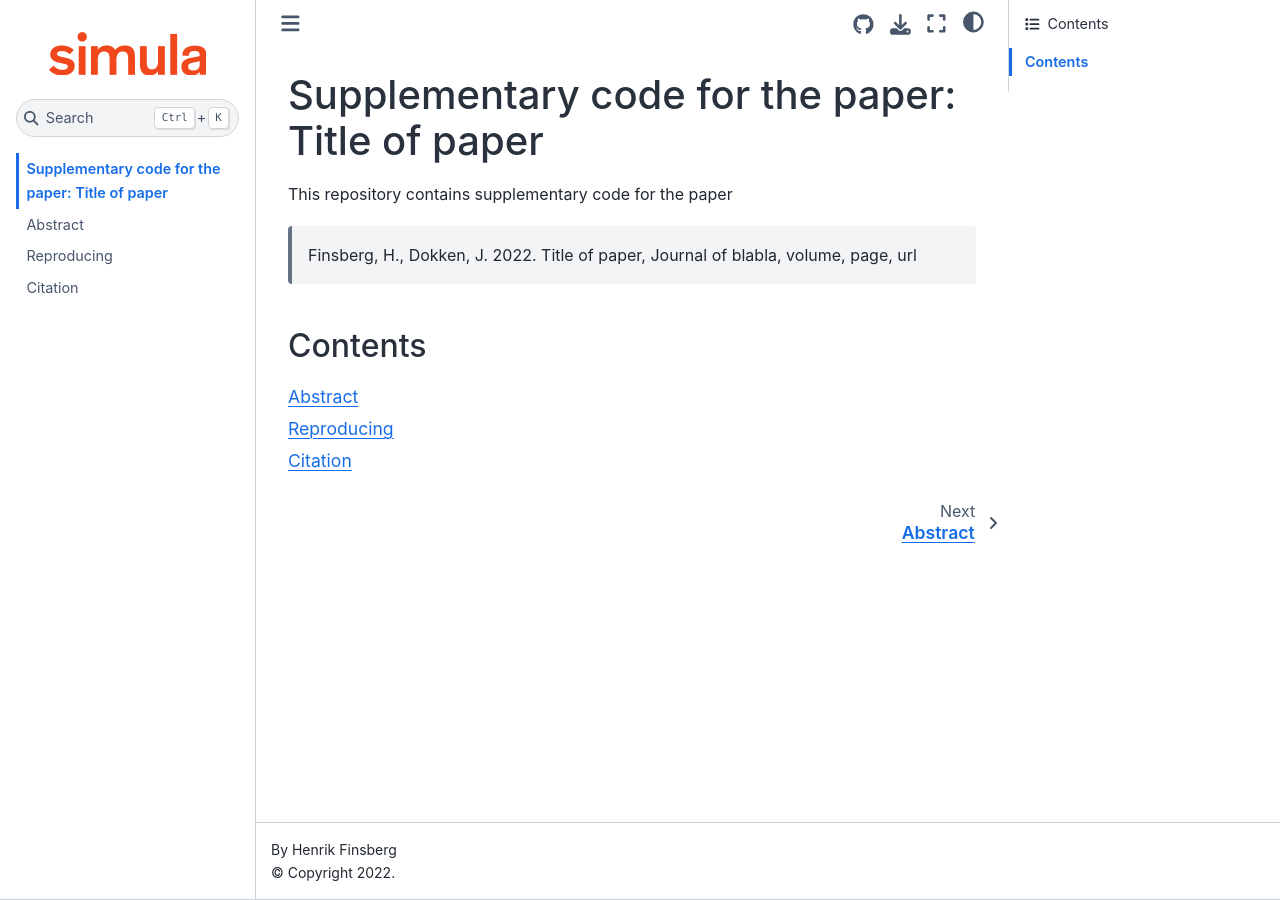
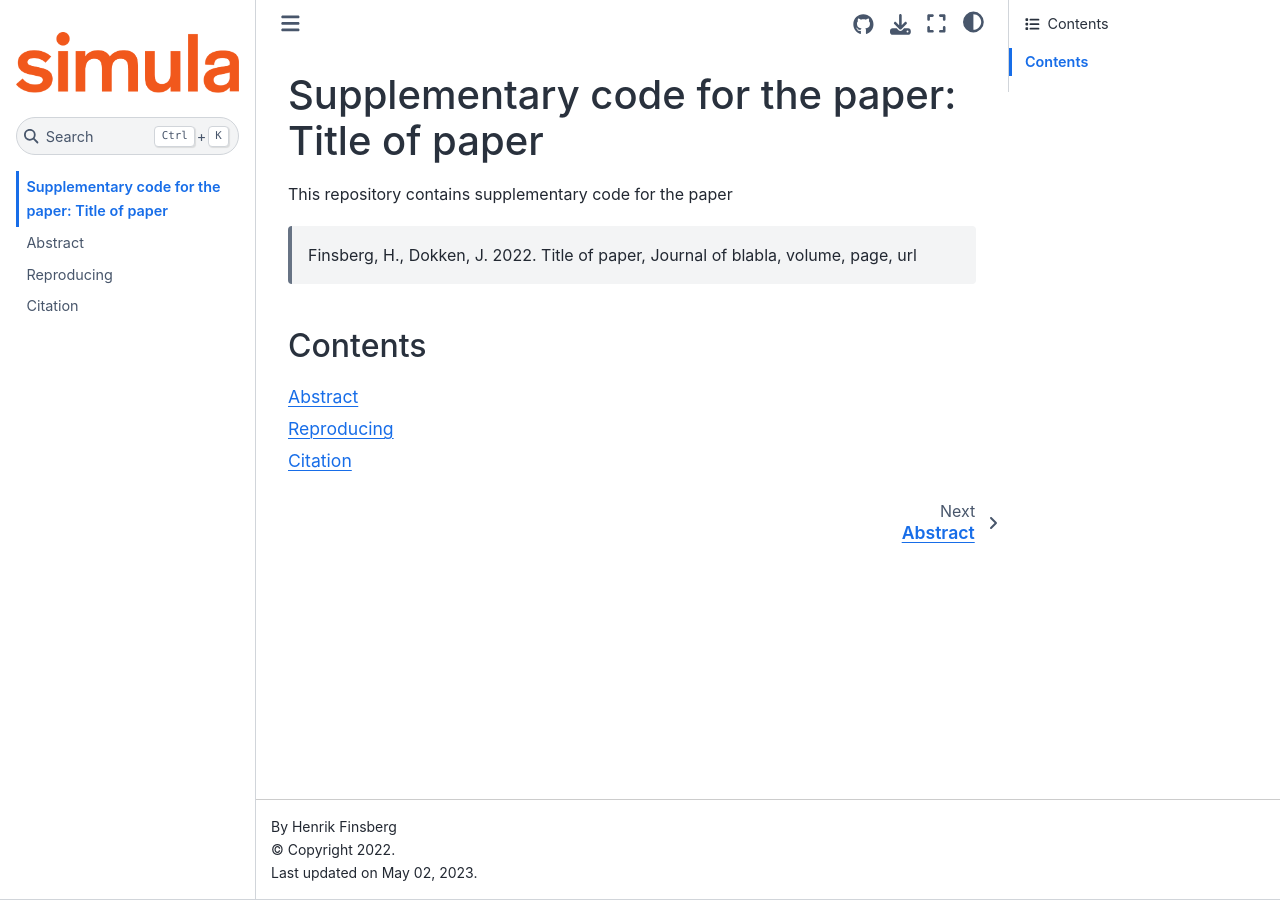
Before and after one commit to scientificcomputing/example-paper, a Jupyter Book: the page built from index.md, in a window 1280 px wide. Built offline with Jupyter Book 1.0.4 settings and Sphinx 7.4.7 and the Sphinx Book theme 1.1.4, drawn with Linux system fonts in a browser that asks for light colours; pages that are not in the unit, such as notebooks, are missing from menus.

Commit message:
Improve CI and JB - Split CI into simpler standalone components - Use latest JupyterBook config

```diff
--- a/_config.yml
+++ b/_config.yml
@@ -33,6 +33,7 @@
 sphinx:
   config:
     bibtex_bibfiles: ["docs/refs.bib"]
+    html_last_updated_fmt: "%b %d, %Y"
 
   extra_extensions:
   - 'sphinx.ext.autodoc'
```
Also changed, not shown: docs/logo.png, 3 other files.
